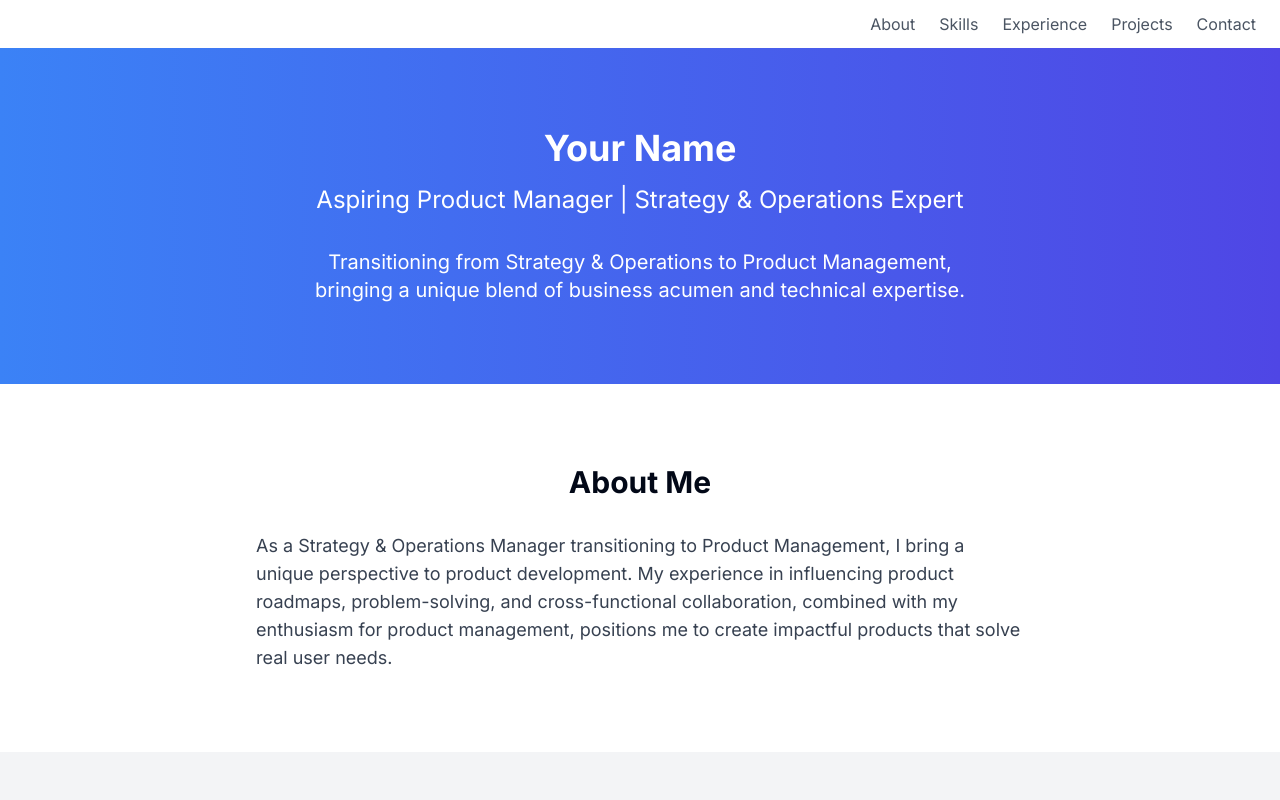
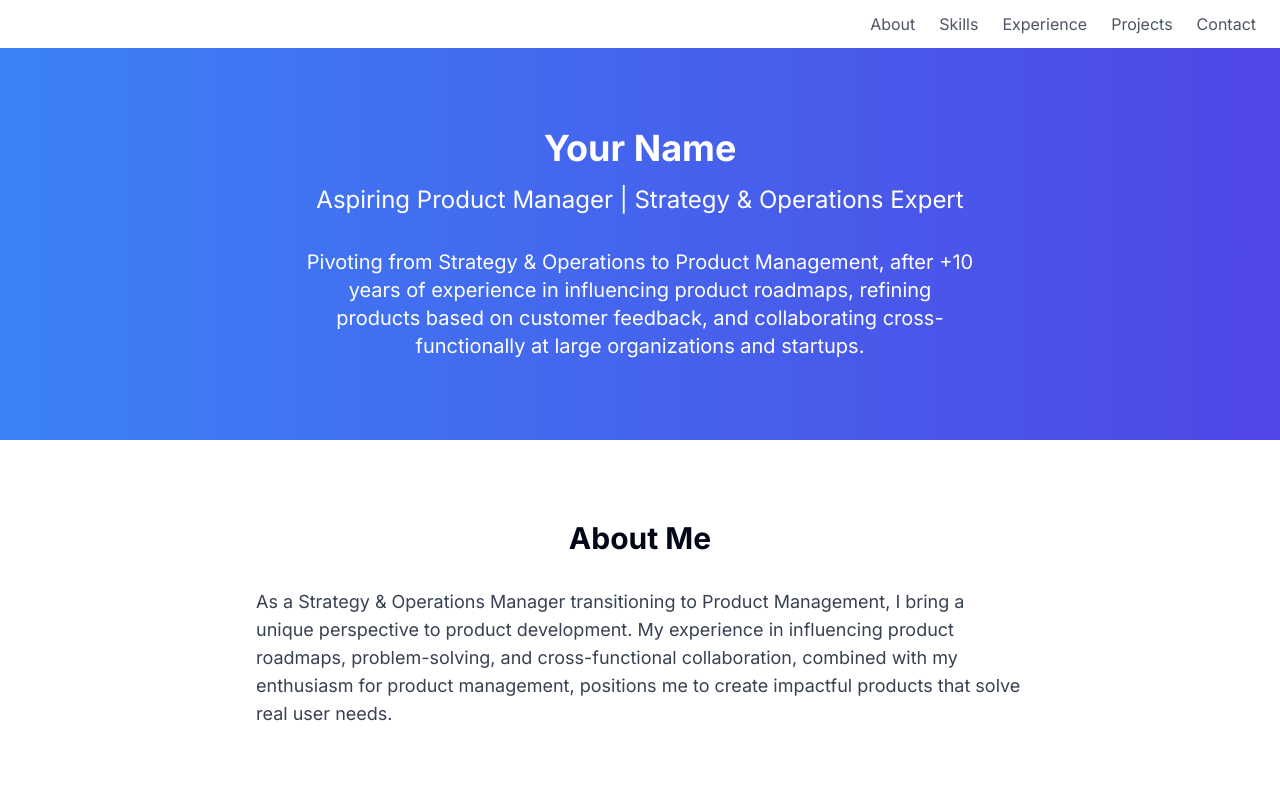
Before and after one commit to eroach3rd/personal-website, a Next.js app: page / in a window 1280 px wide. Shown: the top 800 px of the page. Built offline with nearby package versions, Linux system fonts and the light colour scheme.

Commit message:
Update Hero.tsx

```diff
--- a/app/component/Hero.tsx
+++ b/app/component/Hero.tsx
@@ -5,8 +5,7 @@ export default function Hero() {
         <h1 className="text-4xl font-bold mb-4">Your Name</h1>
         <h2 className="text-2xl mb-8">Aspiring Product Manager | Strategy & Operations Expert</h2>
         <p className="text-xl max-w-2xl mx-auto">
-          Transitioning from Strategy & Operations to Product Management,
-          bringing a unique blend of business acumen and technical expertise.
+          Pivoting from Strategy & Operations to Product Management, after +10 years of experience in influencing product roadmaps, refining products based on customer feedback, and collaborating cross-functionally at large organizations and startups.
         </p>
       </div>
     </section>
```
